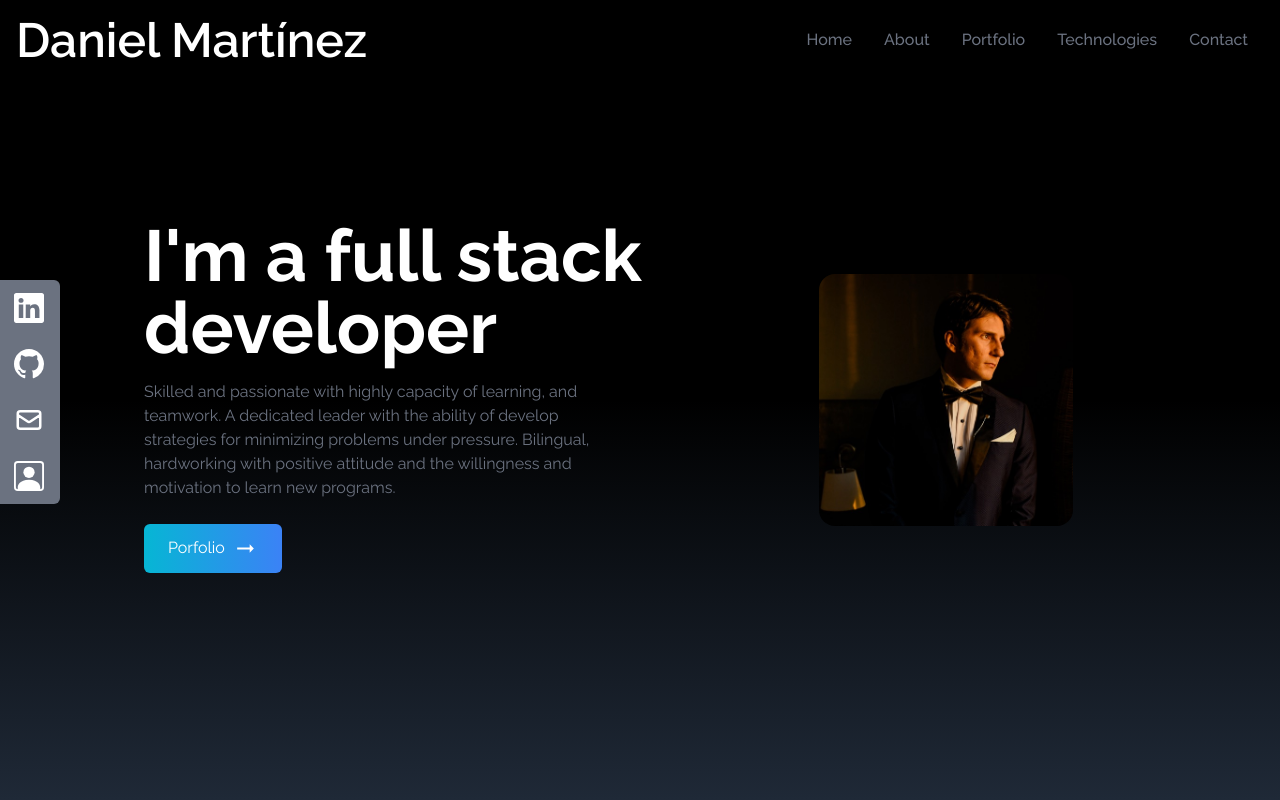
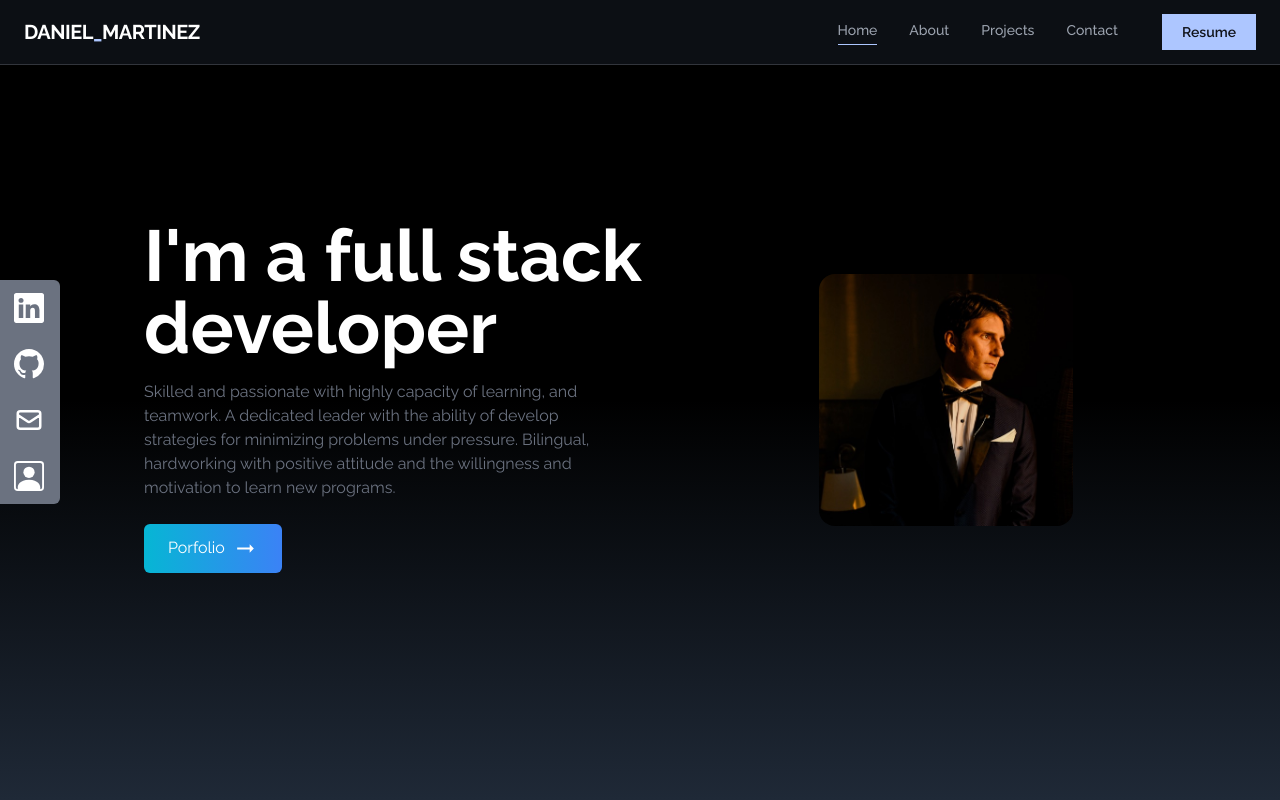
Before and after one commit to dmc2m4/Portfolio, a React (Create React App) app: page / in a window 1280 px wide. Shown: the top 800 px of the page. Built offline with nearby package versions, Linux system fonts and the light colour scheme.

Commit message:
update navbar

```diff
--- a/package.json
+++ b/package.json
@@ -43,6 +43,7 @@
     ]
   },
   "devDependencies": {
+    "@types/react-scroll": "^1.8.10",
     "tailwindcss": "^3.2.7"
   }
 }
--- a/src/components/NavBar.tsx
+++ b/src/components/NavBar.tsx
@@ -1,66 +1,89 @@
 import { useState } from "react";
-import { FaBars, FaTimes } from 'react-icons/fa'
-const { Link } = require('react-scroll');
+import { FaBars, FaTimes } from "react-icons/fa";
+import { Link } from "react-scroll";
 
-const NavBar = (): JSX.Element => {
+const links = [
+  { id: 1, label: "Home", to: "home" },
+  { id: 2, label: "About", to: "about" },
+  { id: 3, label: "Projects", to: "projects" },
+  { id: 4, label: "Contact", to: "contact" },
+];
 
-    const [nav, setNav] = useState(false)
+const NavBar = () => {
+  const [navOpen, setNavOpen] = useState(false);
 
-    type links = {
-        id: number,
-        link: string
-    }
+  return (
+    <header className="fixed top-0 left-0 w-full z-50 backdrop-blur-md bg-[#10131a]/80 border-b border-[#32353c]">
+      <div className="max-w-7xl mx-auto h-16 px-6 flex items-center justify-between">
+        {/* Logo */}
+        <h1 className="text-white font-bold tracking-tight text-lg md:text-xl">
+          DANIEL<span className="text-[#adc6ff]">_</span>MARTINEZ
+        </h1>
 
-    const Links2: Array<links> = [
-        {
-            id: 1,
-            link: "home"
-        },
-        {
-            id: 2,
-            link: "about"
-        },
-        {
-            id: 3,
-            link: "portfolio"
-        },
-        {
-            id: 4,
-            link: "technologies"
-        },
-        {
-            id: 5,
-            link: "contact"
-        },
-    ]
+        {/* Desktop */}
+        <nav className="hidden md:flex items-center gap-8">
+          {links.map((item) => (
+            <Link
+              key={item.id}
+              to={item.to}
+              smooth
+              duration={500}
+              spy
+              offset={-70}
+              activeClass="text-[#adc6ff] border-b border-[#adc6ff]"
+              className="cursor-pointer text-sm font-medium text-gray-400 hover:text-white transition-all pb-1"
+            >
+              {item.label}
+            </Link>
+          ))}
 
+          <a
+            href="/resume.pdf"
+            target="_blank"
+            rel="noopener noreferrer"
+            className="ml-3 px-5 py-2 text-sm font-semibold bg-[#adc6ff] text-[#10131a] hover:opacity-90 transition"
+          >
+            Resume
+          </a>
+        </nav>
 
-    return (
-        <div className="flex justify-between items-center w-full h-20 px-4 text-white  bg-black fixed">
-            <div>
-                <h1 className="text-4xl md:text-5xl font-semibold nl-2">Daniel Martínez</h1>
-            </div>
-            <ul className="hidden md:flex">
-                {Links2.map(l => (
-                    <li className="px-4 cursor-pointer capitalize font-medium text-gray-500 hover:scale-105 duration-200" key={l.id}><Link to={l.link} smooth duration={500}>{l.link}</Link>
-                    </li>
-                ))}
-            </ul>
-            <div onClick={() => setNav(!nav)} className="cursor-pointer pr-4 z-10 text-gray-500 md:hidden">
-                {nav ? <FaTimes size={30} /> : <FaBars size={30} />}
-            </div>
+        {/* Mobile Icon */}
+        <button
+          onClick={() => setNavOpen(!navOpen)}
+          className="md:hidden text-gray-300"
+        >
+          {navOpen ? <FaTimes size={22} /> : <FaBars size={22} />}
+        </button>
+      </div>
 
-            {nav && (
-                <ul className="flex flex-col justify-center items-center absolute top-0 left-0 w-full h-screen bg-gradient-to-b from-black to-gray-800 text-gray-500">
-                    {Links2.map(l => (
-                        <li className="px-4 cursor-pointer capitalize py-6 text-4xl" key={l.id}>
-                            <Link to={l.link} smooth duration={500}>{l.link}</Link></li>
-                    ))}
-                </ul>
-            )}
+      {/* Mobile Menu */}
+      {navOpen && (
+        <div className="md:hidden border-t border-[#32353c] bg-[#10131a]">
+          <div className="flex flex-col py-6">
+            {links.map((item) => (
+              <Link
+                key={item.id}
+                to={item.to}
+                smooth
+                duration={500}
+                onClick={() => setNavOpen(false)}
+                className="px-6 py-4 text-gray-300 hover:text-[#adc6ff] cursor-pointer"
+              >
+                {item.label}
+              </Link>
+            ))}
 
+            <a
+              href="/resume.pdf"
+              className="mx-6 mt-4 py-3 text-center bg-[#adc6ff] text-[#10131a] font-semibold"
+            >
+              Resume
+            </a>
+          </div>
         </div>
-    )
-}
+      )}
+    </header>
+  );
+};
 
 export default NavBar;
```
Also changed, not shown: 1 other file (tests, documents, lock files or other folders).
